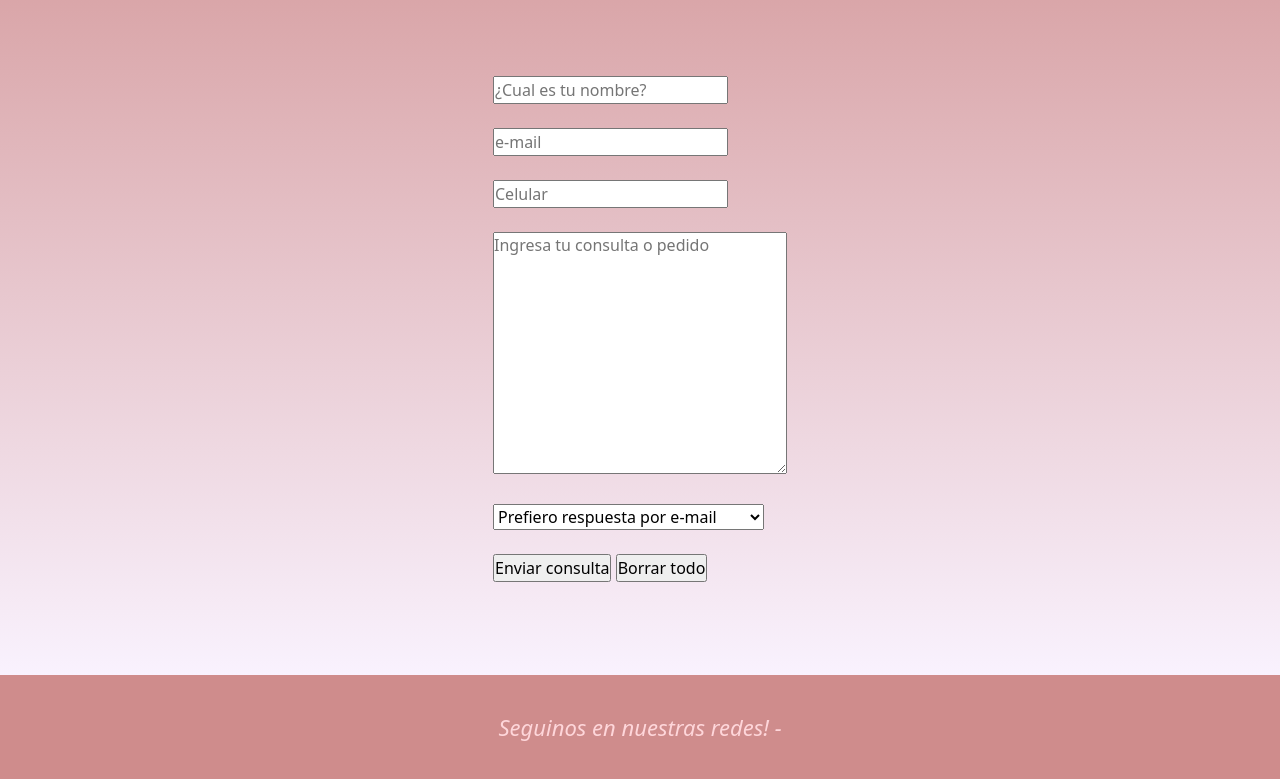
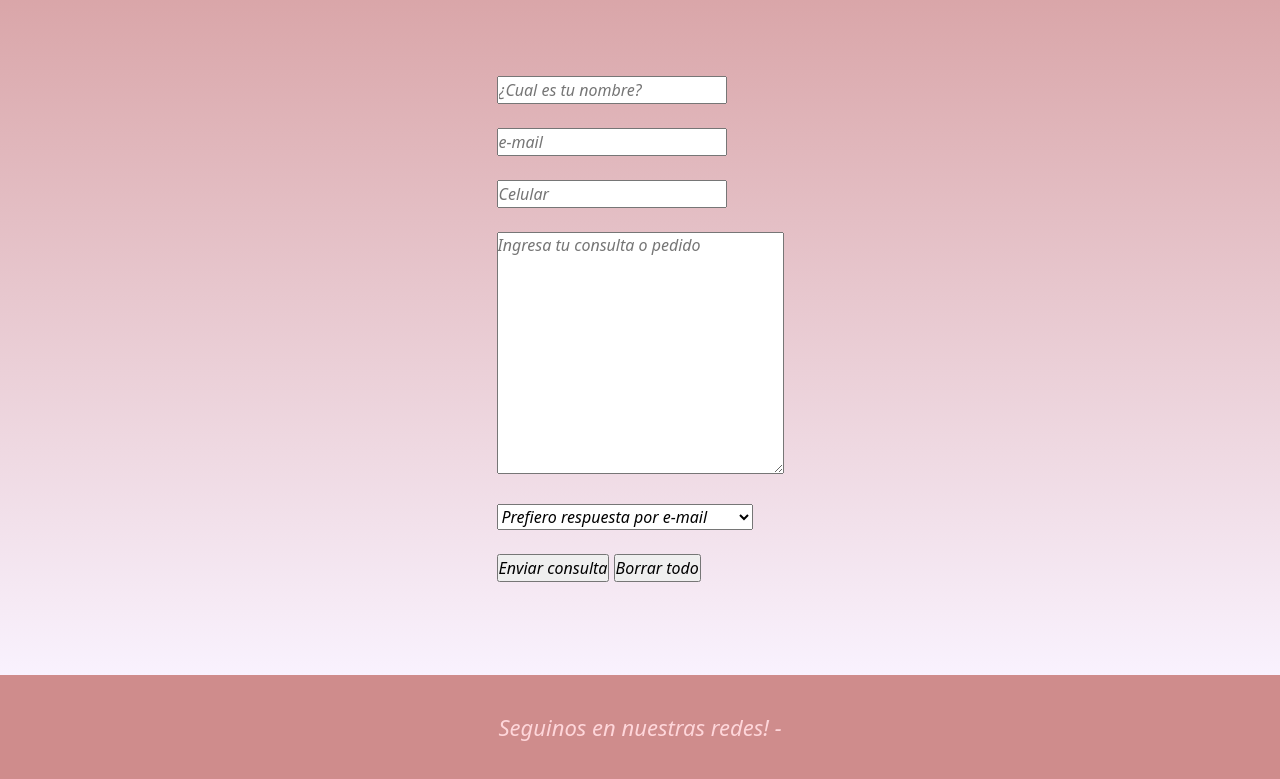
Before and after one commit to ElianaSaladino/aplicandoSass, a plain HTML site: page pages/contacto.html in a window 1280 px wide. Shown: the part 491-1270 px from the top of the page. Drawn offline with nearby package versions, Linux system fonts and the light colour scheme; a web font is replaced by a local one.

Commit message:
agregue estilo a contacto

```diff
--- a/pages/contacto.html
+++ b/pages/contacto.html
@@ -55,21 +55,21 @@
             <br><br><br>
             <section class="formulario">
                 <form action="#" method="get">
-                    <input type="text" placeholder="¿Cual es tu nombre?" name="nombre" required>
+                    <input style="font-style: italic;" type="text" placeholder="¿Cual es tu nombre?" name="nombre" required>
                     <br><br>
-                    <input type="email" placeholder="e-mail" name="email" required>
+                    <input style="font-style: italic;" type="email" placeholder="e-mail" name="email" required>
                     <br><br>
-                    <input type="tel" placeholder="Celular" name="telefono" required>
+                    <input style="font-style: italic;" type="tel" placeholder="Celular" name="telefono" required>
                     <br><br>
-                    <textarea name="comentario" cols="30" rows="10"  placeholder="Ingresa tu consulta o pedido" required></textarea>
+                    <textarea style="font-style: italic;" name="comentario" cols="30" rows="10"  placeholder="Ingresa tu consulta o pedido" required></textarea>
                     <br><br>
-                    <select name="Via de contactacion">
+                    <select style="font-style: italic;" name="Via de contactacion">
                         <option value="email">Prefiero respuesta por e-mail</option>
                         <option value="tel">Prefiero respuesta por Whatsapp</option>
                     </select>
                     <br><br>
-                    <input type="submit" value="Enviar consulta">
-                    <input type="reset" value="Borrar todo">
+                    <input style="font-style: italic;" type="submit" value="Enviar consulta">
+                    <input style="font-style: italic;" type="reset" value="Borrar todo">
 
                 </form>
             </section>
```
